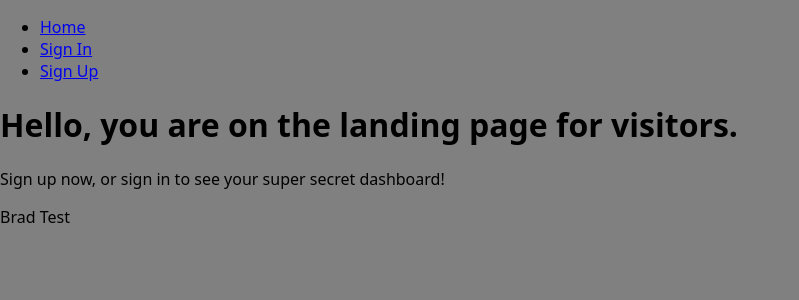
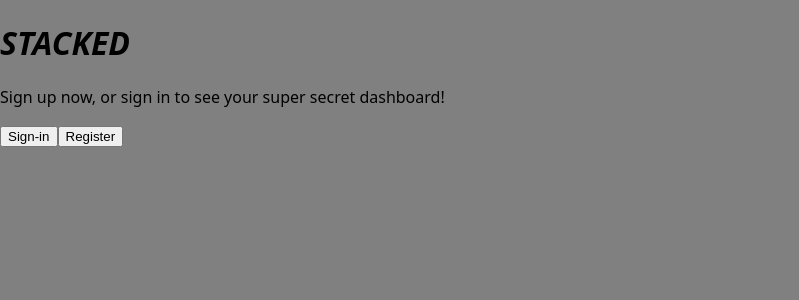
Before and after one commit to MikalaiBaitsou/project-3-frontend, a React (Vite) app: page / in a window 1280 px wide. Shown: the top 300 px of the page, without its empty margins (0-799 px from the left). Built offline with nearby package versions, Linux system fonts and the light colour scheme; no server answers.

Commit message:
Styling for Landing page

```diff
--- a/index.html
+++ b/index.html
@@ -2,13 +2,11 @@
 <html lang="en">
   <head>
     <meta charset="UTF-8" />
-    <link rel="icon" type="image/svg+xml" href="/vite.svg" />
     <meta name="viewport" content="width=device-width, initial-scale=1.0" />
-    <title>Vite + React</title>
+    <title> STACKED </title>
   </head>
   <body>
     <div id="root"></div>
     <script type="module" src="/src/main.jsx"></script>
-    <p>Brad Test</p>
   </body>
 </html>
--- a/src/App.jsx
+++ b/src/App.jsx
@@ -1,22 +1,23 @@
 // src/App.jsx
-import { useContext } from 'react'; // comented
-import { Routes, Route } from 'react-router';
+import { useContext } from 'react'; // Removed useState since it's not used
+import { Routes, Route, useLocation } from 'react-router';
 import NavBar from './components/NavBar/NavBar';
 import SignUpForm from './components/SignUpForm/SignUpForm';
 import SignInForm from './components/SignInForm/SignInForm';
 import Dashboard from './components/Dashboard/Dashboard';
 import Landing from './components/Landing/Landing';
+import { UserContext } from './contexts/UserContext';
 
-import { UserContext } from './contexts/UserContext';
 const App = () => {
-
-  const { user } = useContext(UserContext)
+  const { user } = useContext(UserContext);
+  const location = useLocation();
+  const showNavBar = location.pathname !== '/';
 
   return (
     <>
-      <NavBar />
+      {showNavBar && <NavBar />}
       <Routes>
-        <Route path='/' element={user ? <Dashboard /> : <Landing /> } />
+        <Route path='/' element={user ? <Dashboard /> : <Landing />} />
         <Route path='/sign-up' element={<SignUpForm />} />
         <Route path='/sign-in' element={<SignInForm />} />
       </Routes>
--- /dev/null
+++ b/src/components/Landing/Landing.css
@@ -0,0 +1,10 @@
+:root {
+    display: flex;
+    margin: 0;
+    padding: 0;
+    flex-direction: row;
+  }
+
+  h1, em {
+    display: flex;
+  }
--- a/src/components/Landing/Landing.jsx
+++ b/src/components/Landing/Landing.jsx
@@ -1,10 +1,12 @@
 // src/components/Landing.jsx
-
+import './Landing.css'
 const Landing = () => {
     return (
       <main>
-        <h1>Hello, you are on the landing page for visitors.</h1>
+        <h1><em> STACKED </em></h1>
         <p>Sign up now, or sign in to see your super secret dashboard!</p>
+        <a href="/sign-in"><button className="Login" type="button"> Sign-in</button></a>
+        <a href="/sign-up"><button className="Register" type="button"> Register</button></a>
       </main>
     );
   };
--- a/src/components/NavBar/NavBar.jsx
+++ b/src/components/NavBar/NavBar.jsx
@@ -32,7 +32,7 @@ const NavBar = () => {
         </ul>
       ) : (
         <ul>
-          {/* Another new link */}
+            {/* Another new link */}
           <li><Link to='/'>Home</Link></li>
           <li><Link to='/sign-in'>Sign In</Link></li>
           <li><Link to='/sign-up'>Sign Up</Link></li>
```
